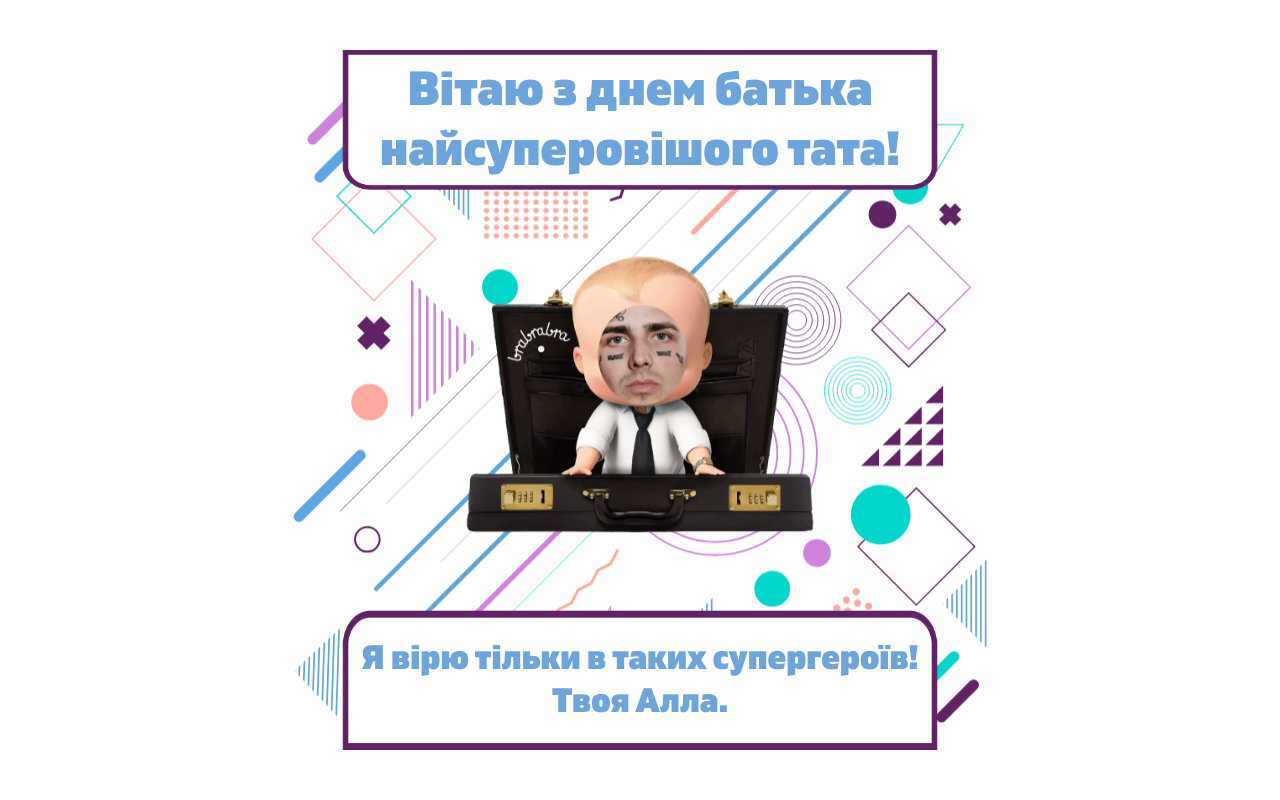
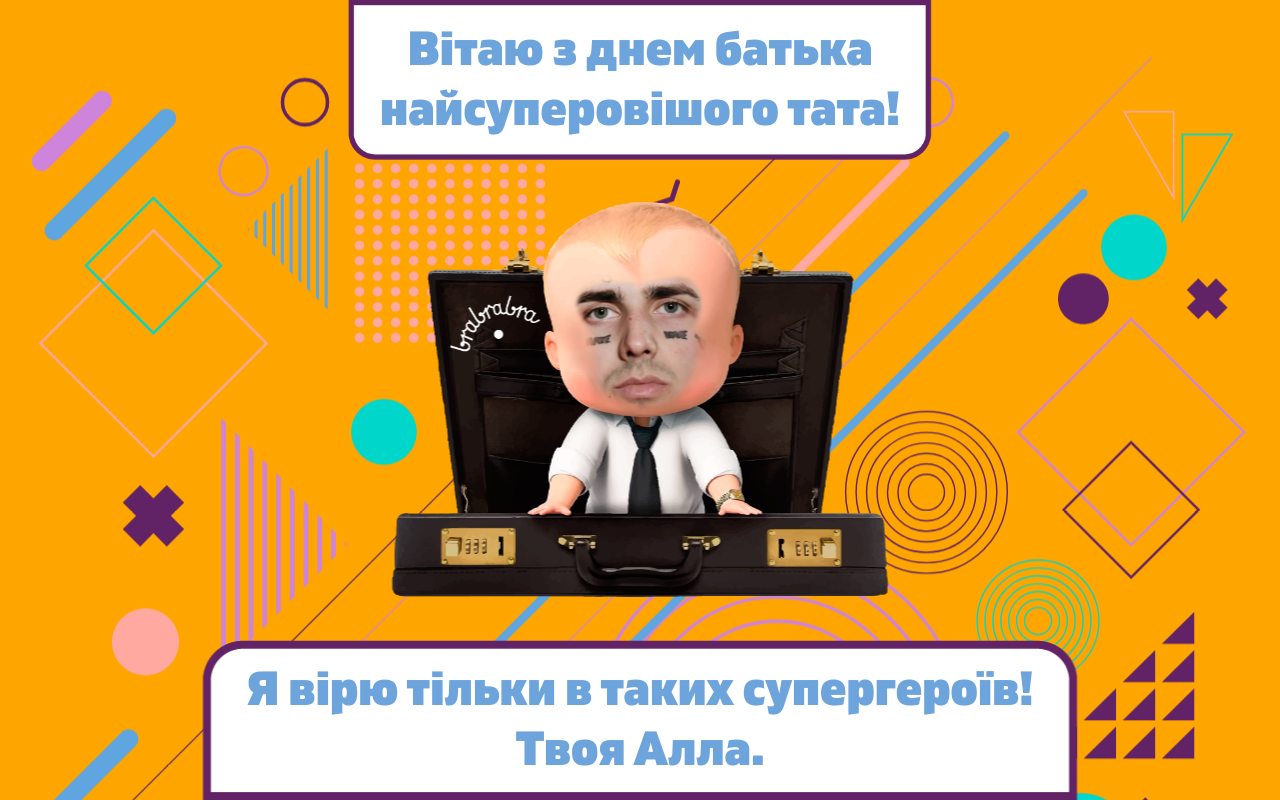
Before and after one commit to sammygf/fathers-day, a React (Create React App) app: page / in a window 1280 px wide. Built offline with nearby package versions, Linux system fonts and the light colour scheme.

Commit message:
full screen

```diff
--- a/src/App.js
+++ b/src/App.js
@@ -3,7 +3,7 @@ import logo from './logo.svg';
 import './App.scss';
 // import * as faceapi from 'face-api.js';
 import { ReactComponent as Bg } from './images/backgrounds/1.svg'
-import character from './images/backgrounds/1.png'
+import character from './images/backgrounds/character.png'
 import top from './images/backgrounds/top.png'
 import bottom from './images/backgrounds/bottom.png'
 import face from './images/face.png'
@@ -49,7 +49,6 @@ class App extends React.Component {
       <div className={classNames('App', {
         'animating': this.state.animating
       })} onAnimationEnd={this.onAnimationEnd}>
-        <header className="App-header">
         {/*<img src={this.state.src} className="App-logo" alt="logo" ref={ref => this.imgRef = ref}/>*/}
         <div className="background">
           <Bg className="background__image"/>
@@ -57,11 +56,18 @@ class App extends React.Component {
             <img src={face} alt="" className="character__face"/>
             <img src={character} className="character__image"/>
           </div>
-            <div style={{backgroundImage: `url(${top})`}} className="top-text">Вітаю з днем батька найсуперовішого тата!</div>
-            <div style={{backgroundImage: `url(${bottom})`}} className="bottom-text">Я вірю тільки в таких супергероїв! Твоя Алла.</div>
+          <div className="top-text">
+            <img src={top} alt=""/>
+            <span>Вітаю з днем батька найсуперовішого
+            тата!</span>
+          </div>
+          <div className="bottom-text">
+            <img src={bottom} alt=""/>
+            <span>Я вірю тільки в таких супергероїв!
+            Твоя Алла.</span>
+          </div>
         </div>
         {/*<input id="myFileUpload" type="file" onChange={this.onImageSelected} accept=".jpg, .jpeg, .png"/>*/}
-        </header>
       </div>
     );
   }
--- a/src/App.scss
+++ b/src/App.scss
@@ -3,34 +3,18 @@ $background-speed: 7px;
 
 body {
   font-family: GraublauWeb;
+  background: orange;
 }
 
 .App {
-  text-align: center;
-}
-
-.App-logo {
-  height: 40vmin;
-  pointer-events: none;
-}
-
-.App-header {
-  min-height: 100vh;
-  display: flex;
-  flex-direction: column;
-  align-items: center;
-  justify-content: center;
-  font-size: calc(10px + 2vmin);
-  color: white;
-}
-
-.App-link {
-  color: #61dafb;
+  position: fixed;
+  width: 100%;
+  height: 100%;
 }
 
 .background {
-  width: 700px;
-  height: 700px;
+  width: 100%;
+  height: 100%;
   overflow: hidden;
   position: relative;
   border-radius: 20px;
@@ -45,20 +29,20 @@ body {
   position: absolute;
   top: 50%;
   left: 50%;
-  width: 50%;
+  height: 50%;
   transform: translate(-50%, 150%);
   transition: transform .8s ease-in-out;
 }
 
 .character__image {
   position: relative;
-  width: 100%;
+  height: 100%;
 }
 
 .character__face {
   position: absolute;
-  width: 170px;
-  top: 32%;
+  height: 48%;
+  top: 38%;
   left: 50%;
   transform: translate(-50%, -50%);
 }
@@ -66,31 +50,39 @@ body {
 .top-text,
 .bottom-text {
   position: absolute;
-  width: 85%;
   height: 20%;
   color: #6EA4DC;
-  background-size: 100% 100%;
-  background-repeat: no-repeat;
-  background-position: 50%;
   left: 50%;
   transform: translateX(-50%) scale(0);
   transition: all .4s cubic-bezier(0.175, 0.885, 0.32, 1.275) .3s;
-  display: flex;
-  align-items: center;
-  justify-content: center;
-  user-select: none;
+
+  > img {
+    height: 100%;
+    display: block;
+  }
+
+  > span {
+    display: flex;
+    align-items: center;
+    justify-content: center;
+    user-select: none;
+    position: absolute;
+    top: 0;
+    height: 100%;
+    width: 100%;
+    text-align: center;
+    font-size: 6vh;
+  }
 }
 
 .top-text {
   top: 0;
   transform-origin: top center;
-  font-size: 48px;
 }
 
 .bottom-text {
   bottom: 0;
   transform-origin: bottom center;
-  font-size: 34px;
 }
 
 .animating {
```
Also changed, not shown: src/images/backgrounds/character.png (added), src/images/face.png. Lines whose indentation alone changed are shown as unchanged.
